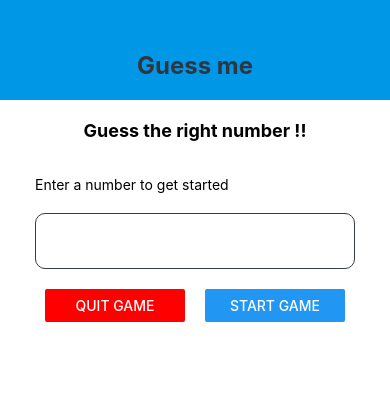
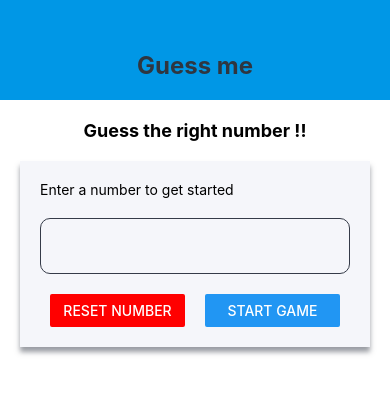
Before and after one commit to sunguru98/number-guess, a React Native app: screen / in a window 390 px wide. Shown: the top 394 px of the page. Built offline with nearby package versions, Linux system fonts and the light colour scheme.

Commit message:
Outsourced card design as a component

```diff
--- /dev/null
+++ b/components/Card.tsx
@@ -0,0 +1,27 @@
+import React from "react";
+import { View, StyleSheet, ViewStyle } from "react-native";
+
+const { card } = StyleSheet.create<{ card: ViewStyle }>({
+  card: {
+    width: "100%",
+    justifyContent: "space-between",
+    padding: 20,
+    marginTop: 20,
+    backgroundColor: "#f5f6fa",
+    shadowColor: "#353b48",
+    shadowOffset: { width: 0, height: 5 },
+    shadowRadius: 5,
+    shadowOpacity: 0.5,
+    elevation: 10,
+  },
+});
+
+type CardProps = {
+  style?: ViewStyle;
+};
+
+const Card: React.FC<CardProps> = ({ children, style }) => {
+  return <View style={{ ...card, ...style }}>{children}</View>;
+};
+
+export default Card;
--- a/pages/Home.tsx
+++ b/pages/Home.tsx
@@ -9,6 +9,7 @@ import {
   Button,
   TextInput,
 } from "react-native";
+import Card from "../components/Card";
 
 type HomePageProps = {};
 
@@ -18,11 +19,9 @@ const {
   buttonsContainer,
   button,
   textInput,
-  textInputContainer,
 } = StyleSheet.create<{
   container: ViewStyle;
   title: TextStyle;
-  textInputContainer: ViewStyle;
   textInput: TextStyle;
   buttonsContainer: ViewStyle;
   button: ViewStyle;
@@ -37,13 +36,6 @@ const {
   title: {
     fontSize: 18,
     fontWeight: "bold",
-  },
-
-  textInputContainer: {
-    width: "100%",
-    justifyContent: "space-between",
-    padding: 15,
-    marginTop: 20,
   },
 
   textInput: {
@@ -75,7 +67,7 @@ const Home: React.FC<HomePageProps> = () => {
   return (
     <View style={container}>
       <Text style={title}>Guess the right number !!</Text>
-      <View style={textInputContainer}>
+      <Card>
         <Text>Enter a number to get started</Text>
         <TextInput
           style={textInput}
@@ -86,7 +78,7 @@ const Home: React.FC<HomePageProps> = () => {
         <View style={buttonsContainer}>
           <View style={button}>
             <Button
-              title="QUIT GAME"
+              title="RESET NUMBER"
               onPress={BackHandler.exitApp}
               color="red"
             />
@@ -95,7 +87,7 @@ const Home: React.FC<HomePageProps> = () => {
             <Button title="START GAME" onPress={console.log} />
           </View>
         </View>
-      </View>
+      </Card>
     </View>
   );
 };
```
